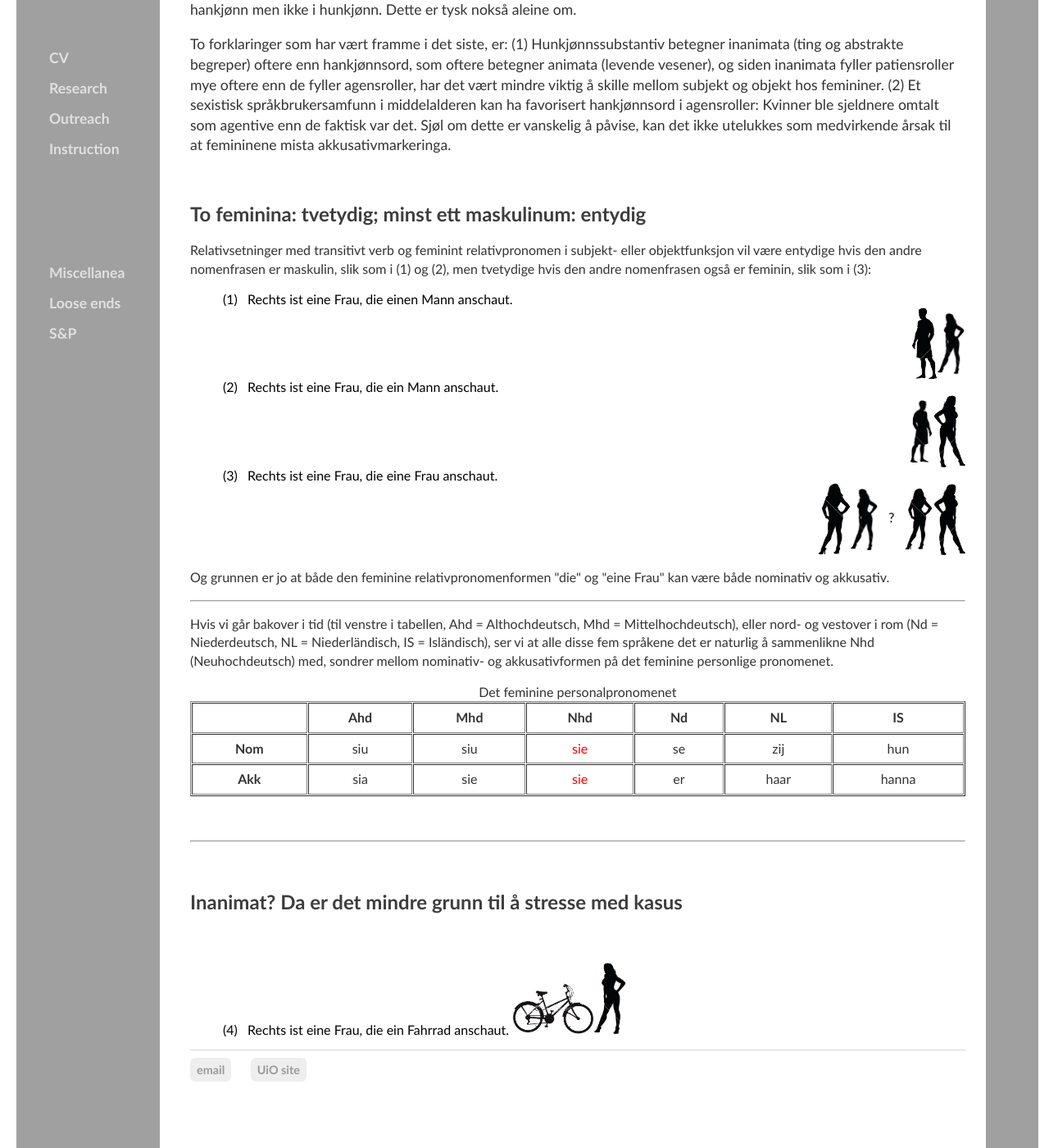
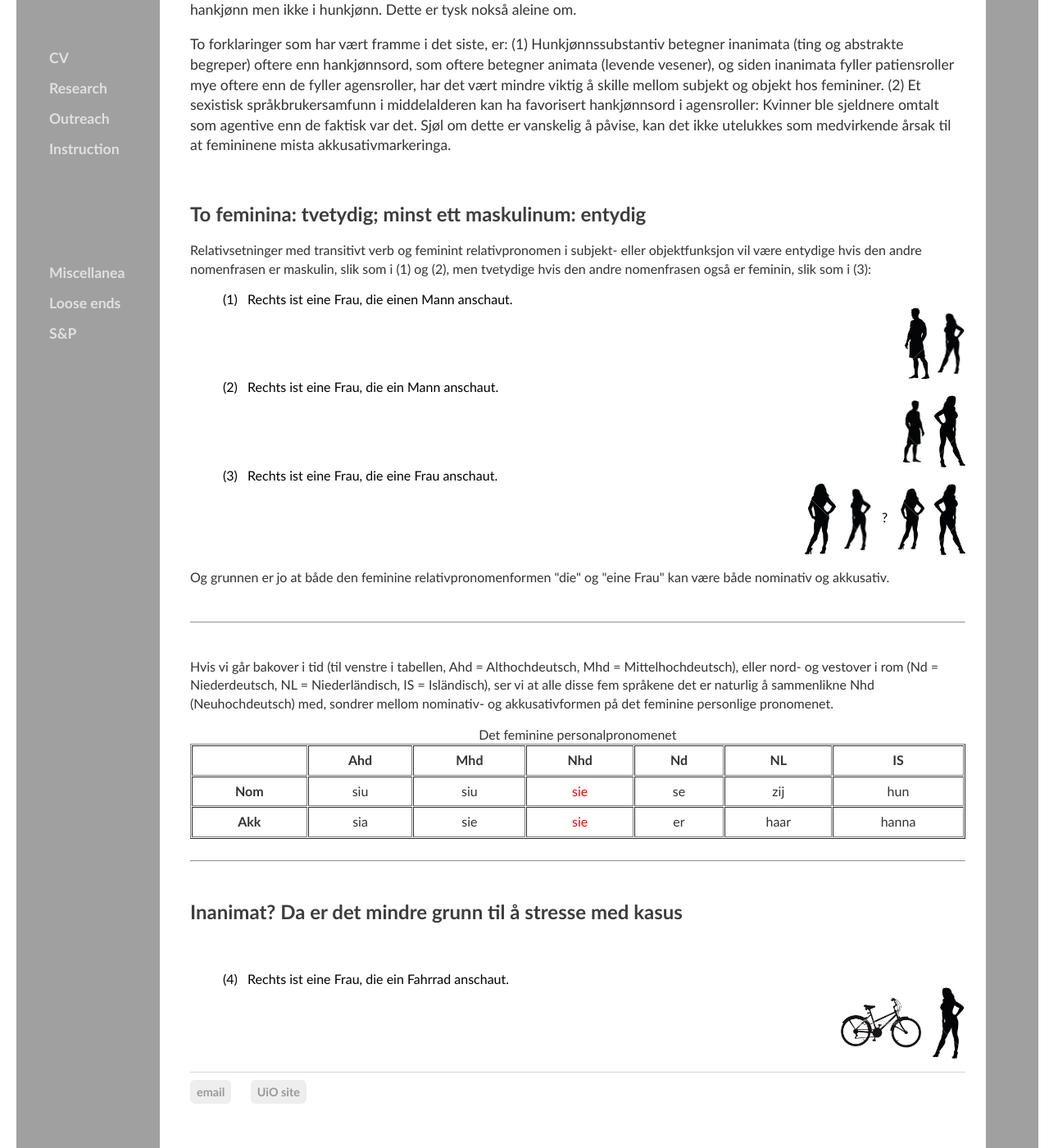
Before and after one commit to kjelljs/kjelljs.github.io, a Jekyll site: the page built from dissemination/kasus.html, in a window 1280 px wide and 1400 px high, scrolled down 291 px. Shown: the whole window at 82% size. Built offline with Jekyll 4.4.1, drawn with Linux system fonts in a browser that asks for light colours.

Commit message:
Update kasus.html

```diff
--- a/dissemination/kasus.html
+++ b/dissemination/kasus.html
@@ -43,7 +43,7 @@ figcaption {
 }
 
 .rightdiv {
-    text-align: right;
+    vertical-align: middle; text-align: right;
 	}
 
 </style>
@@ -59,14 +59,14 @@ figcaption {
     <p>Relativsetninger med transitivt verb og feminint relativpronomen i subjekt- eller objektfunksjon vil være entydige hvis den andre nomenfrasen er maskulin, slik som i (1) og (2), men tvetydige hvis den andre nomenfrasen også er feminin, slik som i (3):
     </p>
     <ul>
-	<li>(1) &nbsp; Rechts ist eine Frau, die einen Mann anschaut. <div class="rightdiv"><img class="centerimage" src="/pics/diesie2.jpg" style="width: 32px;" /><img class="centerimage" src="/pics/diesie1.jpg" style="width: 34px;" /></div></li>
-	<li>(2) &nbsp; Rechts ist eine Frau, die ein Mann anschaut. <div class="rightdiv"><img class="centerimage" src="/pics/diesie5.jpg" style="width: 28px;" /><img class="centerimage" src="/pics/diesie4.jpg" style="width: 40px;" /></div></li>
-	<li>(3) &nbsp; Rechts ist eine Frau, die eine Frau anschaut. <div class="rightdiv"><img class="centerimage" src="/pics/diesie3.jpg" style="width: 40px;" /><img class="centerimage" src="/pics/diesie1.jpg" style="width: 34px;" />&nbsp;&nbsp;&nbsp;?&nbsp;&nbsp;&nbsp;<img class="centerimage" src="/pics/diesie3.jpg" style="width: 34px;" /><img class="centerimage" src="/pics/diesie4.jpg" style="width: 40px;" /></div></li>
+	<li>(1) &nbsp; Rechts ist eine Frau, die einen Mann anschaut. <div class="rightdiv"><img class="centerimage" src="/pics/diesie2.jpg" style="width: 32px;" /> &nbsp;<img class="centerimage" src="/pics/diesie1.jpg" style="width: 34px;" /></div></li>
+	<li>(2) &nbsp; Rechts ist eine Frau, die ein Mann anschaut. <div class="rightdiv"><img class="centerimage" src="/pics/diesie5.jpg" style="width: 28px;" /> &nbsp;<img class="centerimage" src="/pics/diesie4.jpg" style="width: 40px;" /></div></li>
+	<li>(3) &nbsp; Rechts ist eine Frau, die eine Frau anschaut. <div class="rightdiv"><img class="centerimage" src="/pics/diesie3.jpg" style="width: 40px;" /> &nbsp;<img class="centerimage" src="/pics/diesie1.jpg" style="width: 34px;" />&nbsp;&nbsp;&nbsp;?&nbsp;&nbsp;&nbsp;<img class="centerimage" src="/pics/diesie3.jpg" style="width: 34px;" /> &nbsp;<img class="centerimage" src="/pics/diesie4.jpg" style="width: 40px;" /></div></li>
 </ul>
 	<p>
 	Og grunnen er jo at både den feminine relativpronomenformen "die" og "eine Frau" kan være både nominativ og akkusativ.</p>
-	<section>
-<hr />
+	<section></br>
+		<hr /></br>
 <p>Hvis vi går bakover i tid (til venstre i tabellen, Ahd = Althochdeutsch, Mhd = Mittelhochdeutsch), eller nord- og vestover i rom (Nd = Niederdeutsch, NL = Niederländisch, IS = Isländisch), ser vi at alle disse fem språkene det er naturlig å sammenlikne Nhd (Neuhochdeutsch) med, sondrer mellom nominativ- og akkusativformen på det feminine personlige pronomenet.</p>
 
 
@@ -106,15 +106,15 @@ figcaption {
 
 </table>
 	</section>
-<p>&nbsp;</p>
+</br>
 
 <hr />
-<p>&nbsp;</p>
+</br>
 
 <h2>Inanimat? Da er det mindre grunn til å stresse med kasus</h2>
 
 <p>&nbsp;</p>
 
 <ul>
-	<li>(4) &nbsp; Rechts ist eine Frau, die ein Fahrrad anschaut. <img class="centerrightimage" src="/pics/sykkel.jpg" style="width: 100px;" /><img class="centerrightimage" src="/pics/diesie1.jpg" style="width: 40px;" /></li>
+	<li>(4) &nbsp; Rechts ist eine Frau, die ein Fahrrad anschaut. <div class="rightdiv"><img class="centerimage" src="/pics/sykkel.jpg" style="width: 100px;" /> &nbsp; <img class="centerimage" src="/pics/diesie1.jpg" style="width: 40px;" /></div></li>
 </ul>
```
